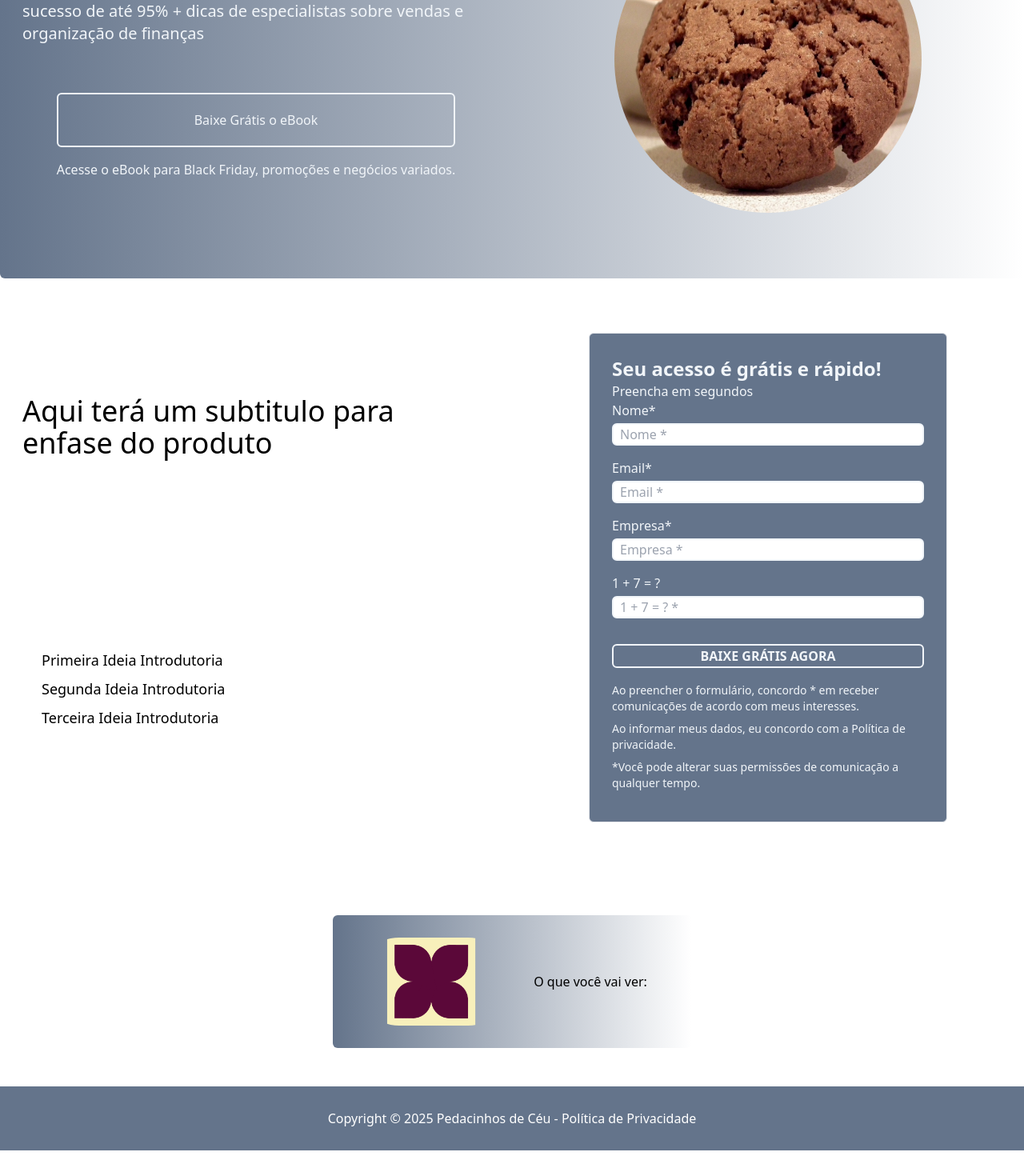
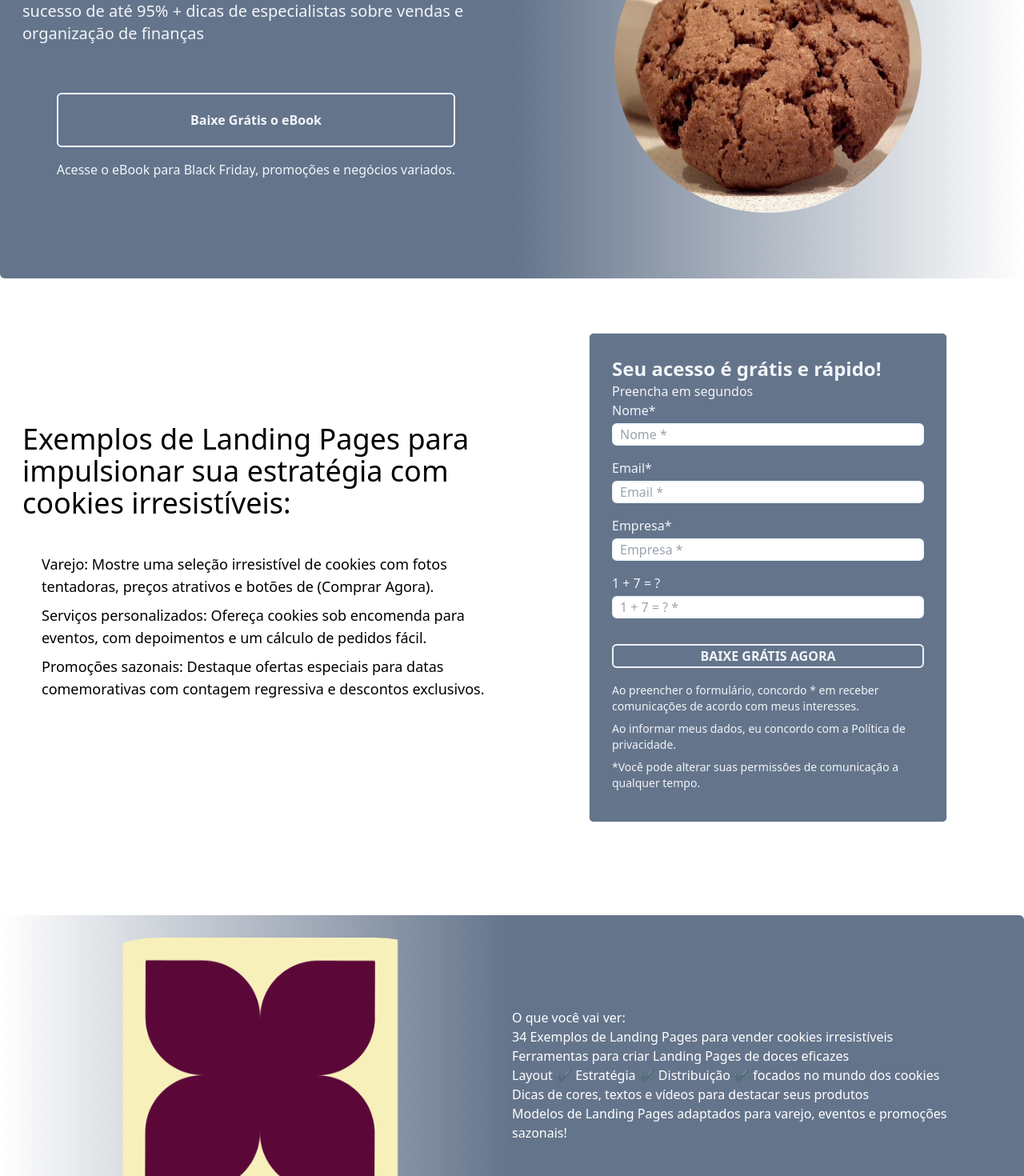
Before and after one commit to Ditechgit/Pedacinhos-de-ceu, a React (Vite) app: page / in a window 1280 px wide. Shown: the part 320-1790 px from the top of the page at 80% size. Before the commit the page ends 1758 px from the top, so only its background shows below. Built offline with nearby package versions, Linux system fonts and the light colour scheme.

Commit message:
Atualização - 6

```diff
--- a/src/App.jsx
+++ b/src/App.jsx
@@ -35,7 +35,7 @@ function App() {
         </nav>
       </header>
       <main className="grid grid-cols-1 gap-5 max-w-7xl my-0 mx-auto items-center">
-        <section className="grid grid-cols-2 justify-center bg-gradient-to-r from-slate-500 rounded-md text-slate-100 ">
+        <section className="grid grid-cols-2 justify-center bg-gradient-to-r from-slate-500 from-50% rounded-md text-slate-100 ">
           <div className="my-8 px-7">
             <p className="mt-4 text-xl">eBook Grátis</p>
             <h1 className="text-4xl">
@@ -48,7 +48,7 @@ function App() {
             </p>
             <div className="grid justify-center mt-8 mb-16 p-7 ">
               <button className="border-2 border-slate-100 rounded-md">
-                <a className="block p-2.5 my-2.5" href="#">
+                <a className="block p-2.5 my-2.5 font-bold" href="#">
                   Baixe Grátis o eBook
                 </a>
               </button>
@@ -65,14 +65,24 @@ function App() {
         <section className="grid grid-cols-2">
 
           {/*Aqui fica a primeira parte depois do header*/}
-          <div className="grid justify-center items-center px-7">
+          <div className="grid content-center items-end px-7">
             <h2 className="text-4xl mb-2.5 mt-6 break-words">
-              Aqui terá um subtitulo para enfase do produto
+              Exemplos de Landing Pages para impulsionar sua estratégia com
+              cookies irresistíveis:
             </h2>
-            <ul className="mt-6 mb-14 break-words">
-              <li className="mb-2 pl-6 text-lg">Primeira Ideia Introdutoria</li>
-              <li className="mb-2 pl-6 text-lg">Segunda Ideia Introdutoria</li>
-              <li className="mb-2 pl-6 text-lg">Terceira Ideia Introdutoria</li>
+            <ul className="mb-14 break-words mt-8">
+              <li className="mb-2 pl-6 text-lg">
+                Varejo: Mostre uma seleção irresistível de cookies com fotos
+                tentadoras, preços atrativos e botões de (Comprar Agora).
+              </li>
+              <li className="mb-2 pl-6 text-lg">
+                Serviços personalizados: Ofereça cookies sob encomenda para
+                eventos, com depoimentos e um cálculo de pedidos fácil.
+              </li>
+              <li className="mb-2 pl-6 text-lg">
+                Promoções sazonais: Destaque ofertas especiais para datas
+                comemorativas com contagem regressiva e descontos exclusivos.
+              </li>
             </ul>
           </div>
 
@@ -161,14 +171,37 @@ function App() {
           </div>
         </section>
 
-        <section className="grid grid-cols-2 items-center my-0 mx-auto p-7 mt-12 mb-12 max-w-md self-center bg-gradient-to-r from-slate-500 rounded-md size-max">
-          {/*Aqui fica a segunda parte depois do header*/}
-          <div className="">
-            <Img1 />
+        <section className="">
+          <div className="grid grid-cols-2 items-center my-0 mx-auto p-7 mt-12 mb-12 max-w-max self-center bg-gradient-to-r from-white to-slate-500 to-50% rounded-md pb-20">
+            {/*Aqui fica a segunda parte depois do header*/}
+            <div className="">
+              <Img1 />
+            </div>
+            {/*Aqui fica a terceira parte depois do header*/}
+            <div className="my-0 mx-auto text-white">
+              <h4>O que você vai ver:</h4>
+              <ul>
+                <li>
+                  34 Exemplos de Landing Pages para vender cookies irresistíveis
+                </li>
+                <li>Ferramentas para criar Landing Pages de doces eficazes</li>
+                <li>
+                  Layout ✔️ Estratégia ✔️ Distribuição ✔️ focados no mundo dos
+                  cookies
+                </li>
+                <li>
+                  Dicas de cores, textos e vídeos para destacar seus produtos
+                </li>
+                <li>
+                  Modelos de Landing Pages adaptados para varejo, eventos e
+                  promoções sazonais!
+                </li>
+              </ul>
+            </div>
           </div>
-          {/*Aqui fica a terceira parte depois do header*/}
-          <div className="my-0 mx-auto">
-            <h4>O que você vai ver:</h4>
+
+          <div className="grid font-bold mx-20 -mt-28 mb-40">
+            <button className="mt-4 py-px my-0 mx-auto px-2.5 border-2 border-slate-100 rounded-md text-white ">BAIXE GRÁTIS AGORA</button>
           </div>
         </section>
       </main>
--- a/src/components/Img1.jsx
+++ b/src/components/Img1.jsx
@@ -2,7 +2,7 @@ import img1 from "../assets/image-1.png";
 
 function Img1(){
     return (
-          <img src={img1} alt="" className="size-full rounded-full"/>
+          <img src={img1} alt="" className="size-max rounded-full"/>
       );
 }
 
--- a/src/components/Logo.jsx
+++ b/src/components/Logo.jsx
@@ -1,4 +1,4 @@
-import logo from "../assets/pdc.svg";
+import logo from "../assets/pedacinhos-de-ceu.svg";
 
 function Logo() {
   return (
```
Also changed, not shown: 1 other file (tests, documents, lock files or other folders).
